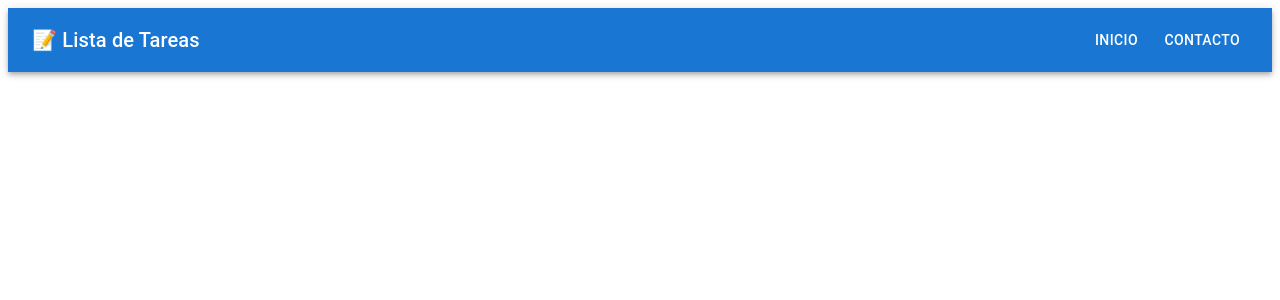
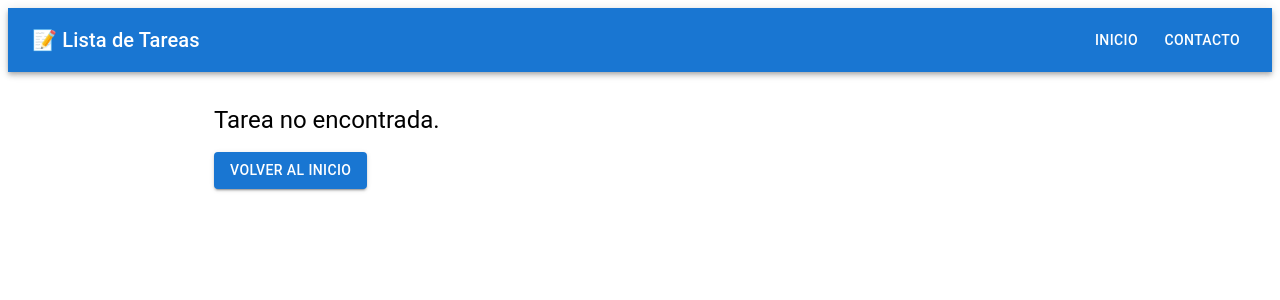
Before and after one commit to MartinaGullon/modulo-3-react-icaro-martina-gullon, a React (Vite) app: page /task/1 in a window 1280 px wide. Shown: the top 300 px of the page. Built offline with nearby package versions, Linux system fonts and the light colour scheme.

Commit message:
Página de detalle de tarea y nueva ruta implementadas

```diff
--- a/src/App.jsx
+++ b/src/App.jsx
@@ -2,6 +2,7 @@ import { BrowserRouter, Routes, Route } from 'react-router-dom'
 import Navbar from './components/Navbar'
 import Home from './pages/Home'
 import Contact from './pages/Contact'
+import TaskDetail from './pages/TaskDetail'
 
 function App() {
   return (
@@ -10,6 +11,7 @@ function App() {
       <Routes>
         <Route path="/" element={<Home />} />
         <Route path="/contact" element={<Contact />} />
+        <Route path="/task/:id" element={<TaskDetail />} />
       </Routes>
     </BrowserRouter>
   )
--- a/src/components/taskItem.jsx
+++ b/src/components/taskItem.jsx
@@ -1,4 +1,5 @@
 import { useState } from 'react'
+import { useNavigate } from 'react-router-dom'
 import ListItem from '@mui/material/ListItem'
 import ListItemText from '@mui/material/ListItemText'
 import IconButton from '@mui/material/IconButton'
@@ -7,13 +8,15 @@ import Checkbox from '@mui/material/Checkbox'
 import DeleteIcon from '@mui/icons-material/Delete'
 import EditIcon from '@mui/icons-material/Edit'
 import SaveIcon from '@mui/icons-material/Save'
+import InfoIcon from '@mui/icons-material/Info'
 import useTaskStore from '../store/taskStore'
-import styles from './taskitem.module.css'
+import styles from './taskItem.module.css'
 
 const TaskItem = ({ task }) => {
   const { deleteTask, toggleTask, editTask } = useTaskStore()
   const [isEditing, setIsEditing] = useState(false)
   const [newTitle, setNewTitle] = useState(task.title)
+  const navigate = useNavigate()
 
   const handleSave = () => {
     if (newTitle.trim() === '') return
@@ -26,6 +29,9 @@ const TaskItem = ({ task }) => {
       className={styles.taskItem}
       secondaryAction={
         <>
+          <IconButton onClick={() => navigate(`/task/${task.id}`)}>
+            <InfoIcon />
+          </IconButton>
           {isEditing ? (
             <IconButton onClick={handleSave}>
               <SaveIcon />
--- /dev/null
+++ b/src/pages/TaskDetail.jsx
@@ -0,0 +1,46 @@
+import { useParams, Link } from 'react-router-dom'
+import Container from '@mui/material/Container'
+import Typography from '@mui/material/Typography'
+import Button from '@mui/material/Button'
+import Box from '@mui/material/Box'
+import Chip from '@mui/material/Chip'
+import useTaskStore from '../store/taskStore'
+
+const TaskDetail = () => {
+  const { id } = useParams()
+  const tasks = useTaskStore((state) => state.tasks)
+  const task = tasks.find((t) => t.id === Number(id))
+
+  if (!task) {
+    return (
+      <Container maxWidth="md" sx={{ marginTop: 4 }}>
+        <Typography variant="h5">Tarea no encontrada.</Typography>
+        <Button component={Link} to="/" variant="contained" sx={{ marginTop: 2 }}>
+          Volver al inicio
+        </Button>
+      </Container>
+    )
+  }
+
+  return (
+    <Container maxWidth="md" sx={{ marginTop: 4 }}>
+      <Typography variant="h4" sx={{ color: '#1976d2', fontWeight: 700, marginBottom: 2 }}>
+        Detalle de la Tarea
+      </Typography>
+      <Box sx={{ backgroundColor: '#f5f5f5', borderRadius: 2, padding: 3 }}>
+        <Typography variant="h6" sx={{ marginBottom: 2 }}>
+          {task.title}
+        </Typography>
+        <Chip
+          label={task.completed ? 'Completada' : 'Pendiente'}
+          color={task.completed ? 'success' : 'warning'}
+        />
+      </Box>
+      <Button component={Link} to="/" variant="contained" sx={{ marginTop: 3 }}>
+        Volver al inicio
+      </Button>
+    </Container>
+  )
+}
+
+export default TaskDetail
```
